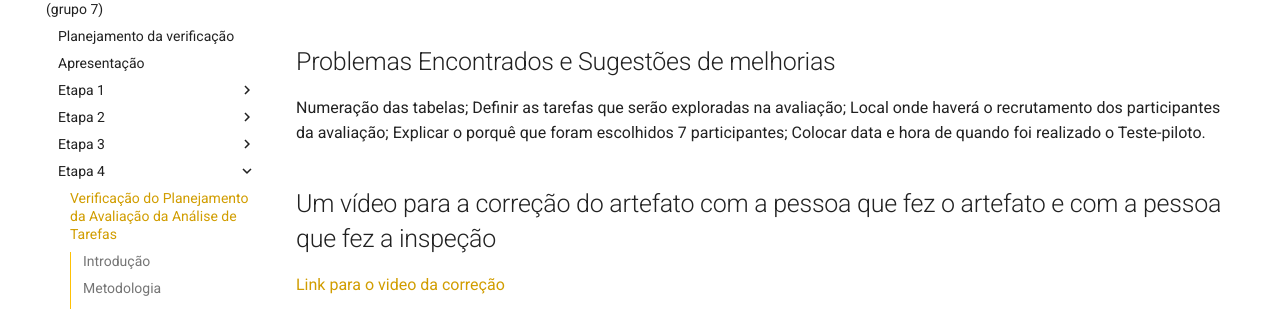
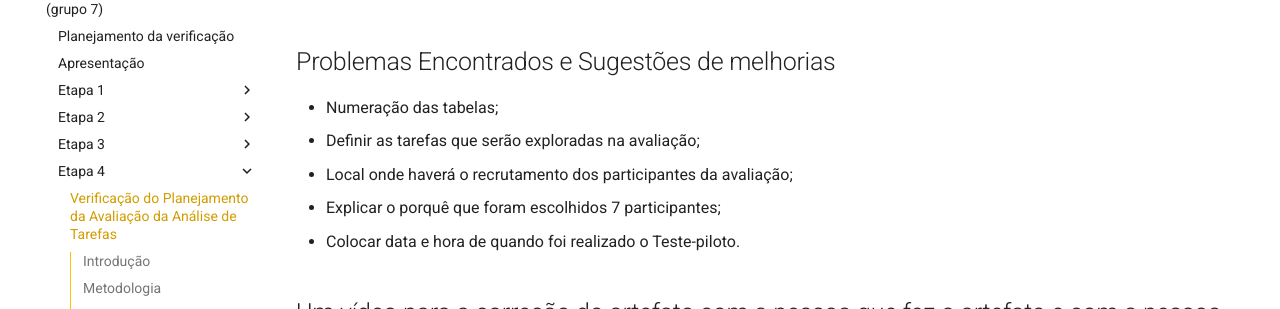
Before and after one commit to Interacao-Humano-Computador/2023.2-OnlineJudge, an MkDocs documentation site: the page built from docs/verificacao/grupo_7/etapa_4/verificacao-planejamento-avaliacao-analise-tarefas.md, in a window 1280 px wide and 900 px high, scrolled down 2164 px, cut to the strip 162-471 px from the top of the window. Built offline with MkDocs 1.6.1 and Material for MkDocs 9.7.7, drawn with Linux system fonts in a browser that asks for light colours.

```diff
--- a/docs/verificacao/grupo_7/etapa_4/verificacao-planejamento-avaliacao-analise-tarefas.md
+++ b/docs/verificacao/grupo_7/etapa_4/verificacao-planejamento-avaliacao-analise-tarefas.md
@@ -86,11 +86,11 @@ Fonte: [Ester Lino](https://github.com/esteerlino), 2023.
 
 ## Problemas Encontrados e Sugestões de melhorias
 
-Numeração das tabelas;
-Definir as tarefas que serão exploradas na avaliação;
-Local onde haverá o recrutamento dos participantes da avaliação;
-Explicar o porquê que foram escolhidos 7 participantes;
-Colocar data e hora de quando foi realizado o Teste-piloto.
+- Numeração das tabelas;
+- Definir as tarefas que serão exploradas na avaliação;
+- Local onde haverá o recrutamento dos participantes da avaliação;
+- Explicar o porquê que foram escolhidos 7 participantes;
+- Colocar data e hora de quando foi realizado o Teste-piloto.
 
 ## Um vídeo para a correção do artefato com a pessoa que fez o artefato e com a pessoa que fez a inspeção
 
```
Also changed, not shown: docs/verificacao/grupo_7/etapa_1/verificacao-metodologia.md (+4 -1 lines), docs/verificacao/grupo_7/etapa_4/verificacao-planejamento-resultados-analise-tarefas.md (+29 -20 lines), docs/verificacao/grupo_7/etapa_4/verificacao-storyboards.md (+6 -0 lines).
